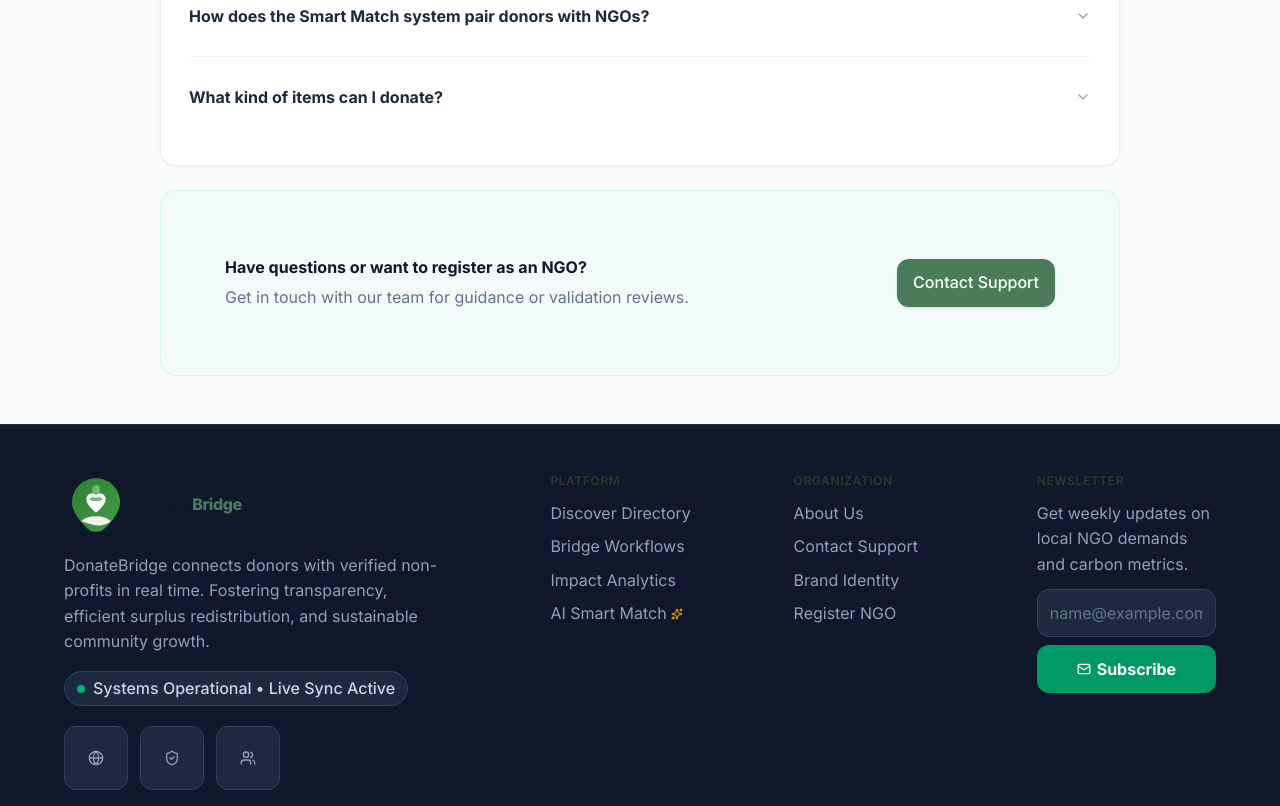
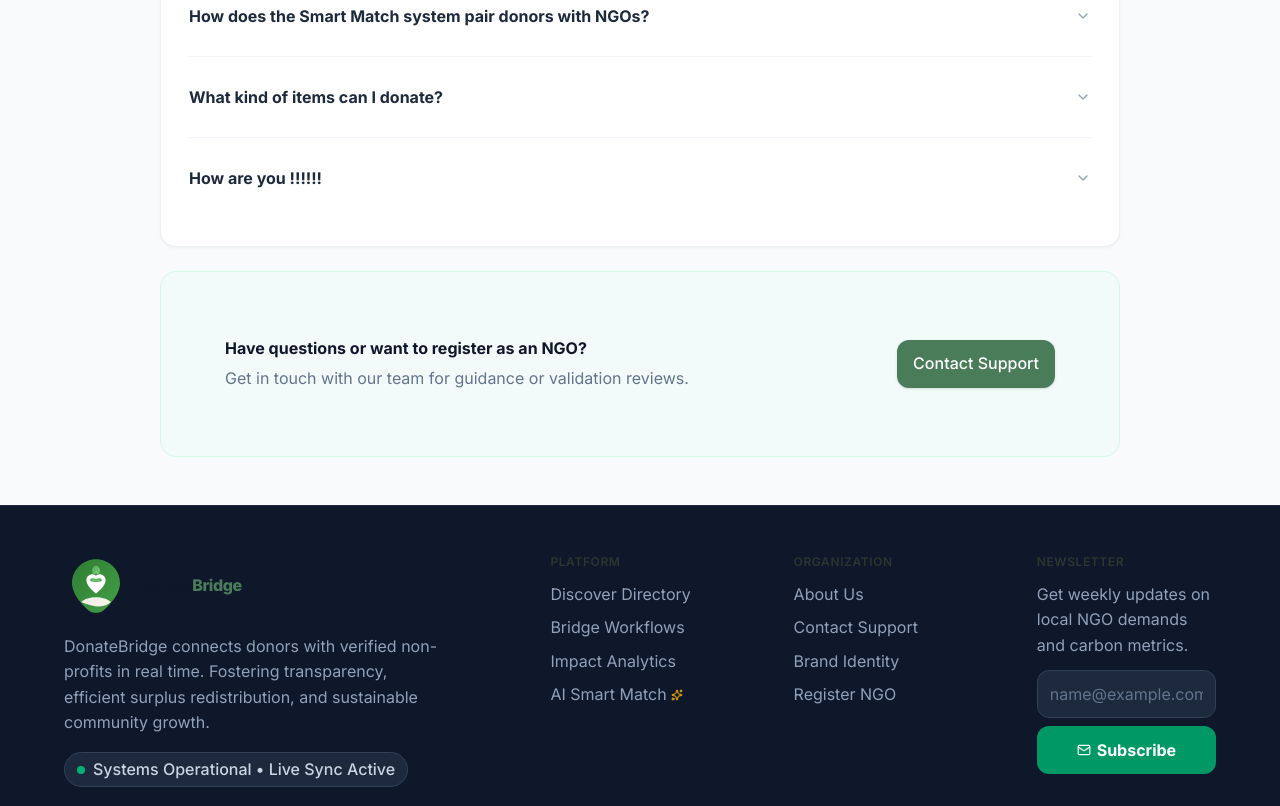
Before and after one commit to kartikkamatkar/DonateBridge, a React (Vite) app in the folder client/: page /about in a window 1280 px wide. Shown: the part 1700-2506 px from the top of the page. Built offline with nearby package versions, Linux system fonts and the light colour scheme; no server answers.

Commit message:
update about page

```diff
--- a/client/src/pages/About.jsx
+++ b/client/src/pages/About.jsx
@@ -25,7 +25,11 @@ export default function About() {
   {
    q: 'What kind of items can I donate?',
    a: 'You can donate physical assets including textbooks, clothing shorts, winter blankets, food staples, sports kits, learning electronics, and medical equipment.'
-  }
+  },
+  {
+    q : ' How are you !!!!!!',
+    a :  'I am fine'
+  },
  ];
 
  return (
```
